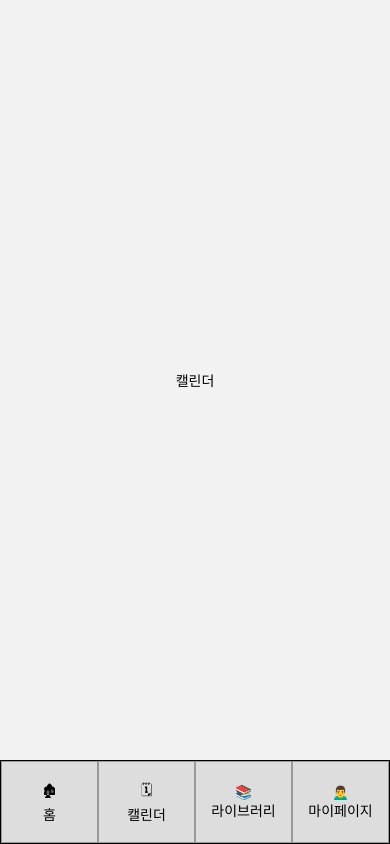
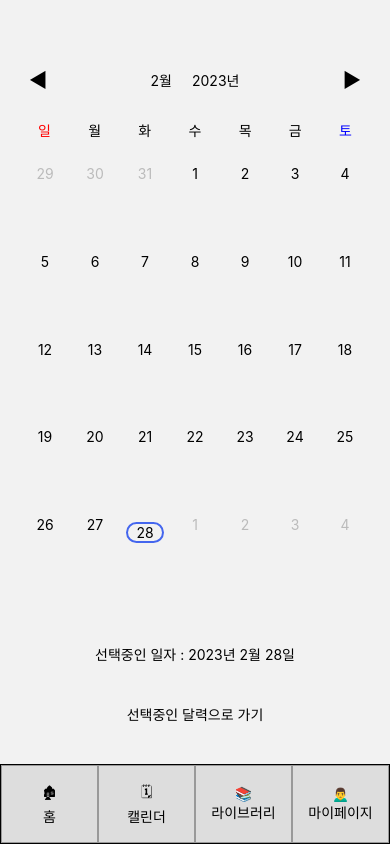
Before and after one commit to saintrabby/myCal, a React Native app: screen /Calendar in a window 390 px wide. Built offline with nearby package versions, Linux system fonts and the light colour scheme.

Commit message:
Calendar
createCalendar

```diff
--- a/Navigator/StackNavigationJS.js
+++ b/Navigator/StackNavigationJS.js
@@ -1,7 +1,6 @@
 import { NavigationContainer } from "@react-navigation/native";
 import { createStackNavigator } from "@react-navigation/stack";
 import React from 'react'
-import BottomNavigator from "../components/BottomNavigator";
 
 import Calendar from "../Pages/Calendar";
 import Home from "../Pages/Home";
--- a/Pages/Calendar.js
+++ b/Pages/Calendar.js
@@ -1,14 +1,191 @@
-import React from 'react'
-import { Text, View } from 'react-native'
+import React, { useState } from 'react'
+import { StyleSheet, Text, TouchableOpacity, View } from 'react-native'
 
 import BottomNavigator from '../components/BottomNavigator'
 
 const Calendar = ({ navigation }) => {
+
+  //시작 날짜 생성
+  let date = new Date()
+
+  const [curDate, setCurDate] = useState({
+    Year: date.getFullYear(),
+    Month: date.getMonth() + 1,
+    Day: date.getDate(),
+  })
+
+  //년도 월 일 선택
+  const [selYear, setSelYear] = useState(curDate.Year)
+  const [selMonth, setSelMonth] = useState(curDate.Month)
+  // const [selDate, setSelDate] = useState(curDate.Day)
+
+  const Week_arr = ['일', '월', '화', '수', '목', '금', '토']
+
+
+  //달력 생성
+  const CalDates = () => {
+    //전월 전체일수
+    let lastMonthMax = new Date(selYear, selMonth - 1, 0).getDate()
+    //현월 시작요일
+    let curMonthStartWeek = new Date(selYear, selMonth - 1, 1).getDay()
+    //현월 전체일수
+    let curMonthMax = new Date(selYear, selMonth, 0).getDate()
+    //현월 마지막요일
+    let curMonthLastWeek = new Date(selYear, selMonth, 0).getDay()
+
+    let createCurDate = 1
+    let createNextDate = 1
+
+    //달력 담을 배열
+    let createMonthArr = []
+
+    //전월 마지막주 마지막일까지 채우기
+    for (let i = 1; i <= curMonthStartWeek; i++) {
+      createMonthArr.push({ date: lastMonthMax - curMonthStartWeek + i, isCur: false })
+    }
+    //이어서 현재월 마지막일까지 채우기
+    for (let i = 0; i < curMonthMax; i++) {
+      createMonthArr.push({ date: createCurDate++, isCur: true })
+    }
+    //남은자리 익월 시작일부터 채우기
+    for (let i = 0; i < 6 - curMonthLastWeek; i++) {
+      createMonthArr.push({ date: createNextDate++, isCur: false })
+    }
+
+    //만들어진 달력배열을 출력
+    return <View style={{ flexWrap: 'wrap', flex: 9.3, flexDirection: 'row', width: '100%', justifyContent: 'space-between', }}>
+      {createMonthArr.map((v, i) => {
+        return <TouchableOpacity
+          key={i}
+          activeOpacity={0.4}
+          style={{ flex: 1, height: '8%', minWidth: 44 }}
+          onPress={() => {
+            SelectDate(v)
+          }}
+        >
+          {/* //선택된 날짜만 border그려서 표시
+              //현재 일자 외에는 날짜글자색을 #bbb로 변경 */}
+          {curDate.Day === v.date && curDate.Month === selMonth && curDate.Year === selYear && v.isCur ?
+            <View style={{ borderWidth: 2, margin: 6, borderRadius: 50, borderColor: '#46e' }}>
+              <Text style={{ color: `${v.isCur === false ? '#bbb' : '#000'}`, textAlign: 'center', textAlignVertical: 'center', height: '100%', width: '100%', }}>{v.date}</Text>
+            </View> :
+            <Text style={{ color: `${v.isCur === false ? '#bbb' : '#000'}`, textAlign: 'center', textAlignVertical: 'center', height: '100%', width: '100%', }}>{v.date}</Text>
+          }
+        </TouchableOpacity>
+      })}
+
+      <View style={{ width: '100%', marginTop: 40, justifyContent: 'flex-start', alignItems: 'center' }}>
+        <Text>선택중인 일자 : {curDate.Year}년 {curDate.Month}월 {curDate.Day}일</Text>
+        <TouchableOpacity
+          activeOpacity={0.2}
+          style={{ marginTop: 40 }}
+          onPress={() => {
+            setSelYear(curDate.Year)
+            setSelMonth(curDate.Month)
+          }}
+        >
+          <Text>선택중인 달력으로 가기</Text>
+        </TouchableOpacity>
+      </View>
+    </View>
+  }
+
+
+
+  //날짜 선택
+  const SelectDate = (data) => {
+
+    console.log(data);
+    //기본적으로는 해당 날짜 선택
+    if (data.isCur === true) {
+      setCurDate({ Day: data.date, Year: selYear, Month: selMonth })
+    }
+    //다른 월의 날짜 클릭시
+    else {
+      let changeMonth = selMonth
+      let changeYear = selYear
+
+      //그 월에 해당하는 달력으로 이동시키기
+      if (data.date < 15) {
+        changeMonth += 1
+        SelectMonth(1)
+      }
+      else {
+        changeMonth -= 1
+        SelectMonth(-1)
+      }
+
+      //초과하는 월은 년도까지 교체
+      if (changeMonth > 12) {
+        changeMonth = 1
+        changeYear += 1
+      }
+      if (changeMonth < 1) {
+        changeMonth = 12
+        changeYear -= 1
+      }
+
+      setCurDate({ Day: data.date, Year: changeYear, Month: changeMonth })
+    }
+  }
+
+
+
+  //화살표로 달력바꾸기
+  const SelectMonth = (plusMonth) => {
+    //1월 아래로 내려갈시 년도조절
+    if (selMonth + plusMonth < 1) {
+      setSelYear(selYear - 1)
+      setSelMonth(12)
+    }
+    //12월 초과시 년도조절
+    else if (selMonth + plusMonth > 12) {
+      setSelYear(selYear + 1)
+      setSelMonth(1)
+    }
+    //바뀐날짜 적용
+    else {
+      setSelMonth(selMonth + plusMonth)
+    }
+  }
+
+
+
   return (
     <View style={{ flex: 1 }}>
-      <View style={{ flex: 9, justifyContent: 'center', alignItems: 'center' }}>
-        <Text>캘린더</Text>
+      <View style={{ flex: 1, flexDirection: 'row', marginTop: 40, marginLeft: 20, marginRight: 20, justifyContent: 'space-between', alignItems: 'center' }}>
+        <TouchableOpacity
+          activeOpacity={0.4}
+          style={{ flex: 1, alignItems: 'flex-start' }}
+          onPress={() => SelectMonth(-1)}
+        >
+          <Text style={{ width: '30%', textAlign: 'center', fontSize: 20 }}>◀</Text>
+        </TouchableOpacity>
+        <View style={{ flexDirection: 'row' }}>
+          <Text style={{ margin: 10 }}>{selMonth}월</Text>
+          <Text style={{ margin: 10 }}>{selYear}년</Text>
+        </View>
+        <TouchableOpacity
+          activeOpacity={0.4}
+          style={{ flex: 1, alignItems: 'flex-end' }}
+          onPress={() => SelectMonth(1)}
+        >
+          <Text style={{ width: '30%', textAlign: 'center', fontSize: 20 }}>▶</Text>
+        </TouchableOpacity>
       </View>
+
+      <View style={{ flex: 8, marginLeft: 20, marginRight: 20, alignItems: 'center' }}>
+        <View style={{ flex: 0.7, flexDirection: 'row', width: '100%', justifyContent: 'space-between', }}>
+          {Week_arr.map((v, i) => {
+            return <Text
+              key={i}
+              style={{ textAlign: 'center', textAlignVertical: 'center', width: '14%', color: i === 0 ? 'red' : i === 6 ? 'blue' : 'black' }}>{v}</Text>
+          })}
+        </View>
+
+        {CalDates()}
+      </View>
+
       <View style={{ flex: 1 }}>
         <BottomNavigator navigation={navigation} />
       </View>
@@ -17,3 +194,24 @@ const Calendar = ({ navigation }) => {
 }
 
 export default Calendar
+
+
+
+const styles = StyleSheet.create({
+  container: {
+    flex: 1,
+    backgroundColor: '#fff',
+    alignItems: 'center',
+    justifyContent: 'center',
+  },
+  BottomButton: {
+    flex: 1,
+    width: '100%',
+    height: '100%',
+    justifyContent: 'center',
+    alignItems: 'center',
+    backgroundColor: '#ddd',
+    borderWidth: 0.2,
+    borderColor: '#999'
+  }
+});
```
